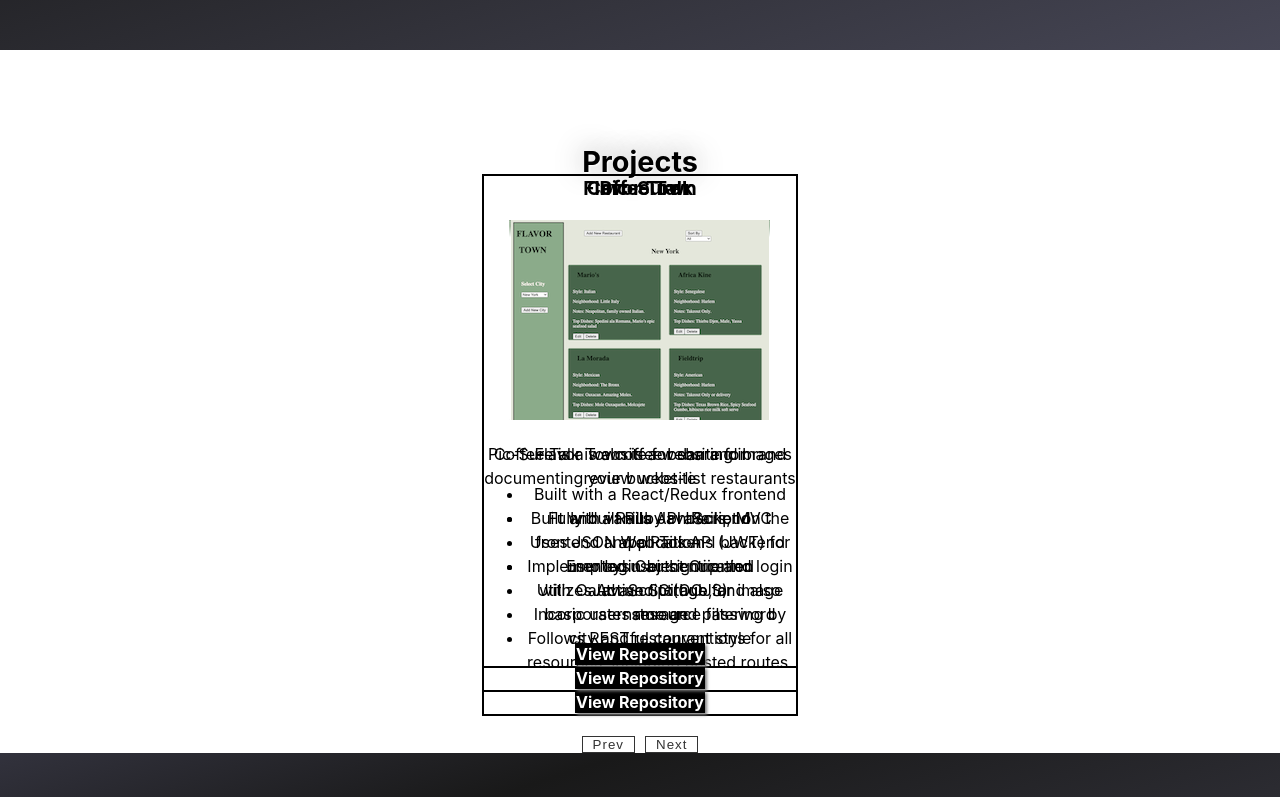
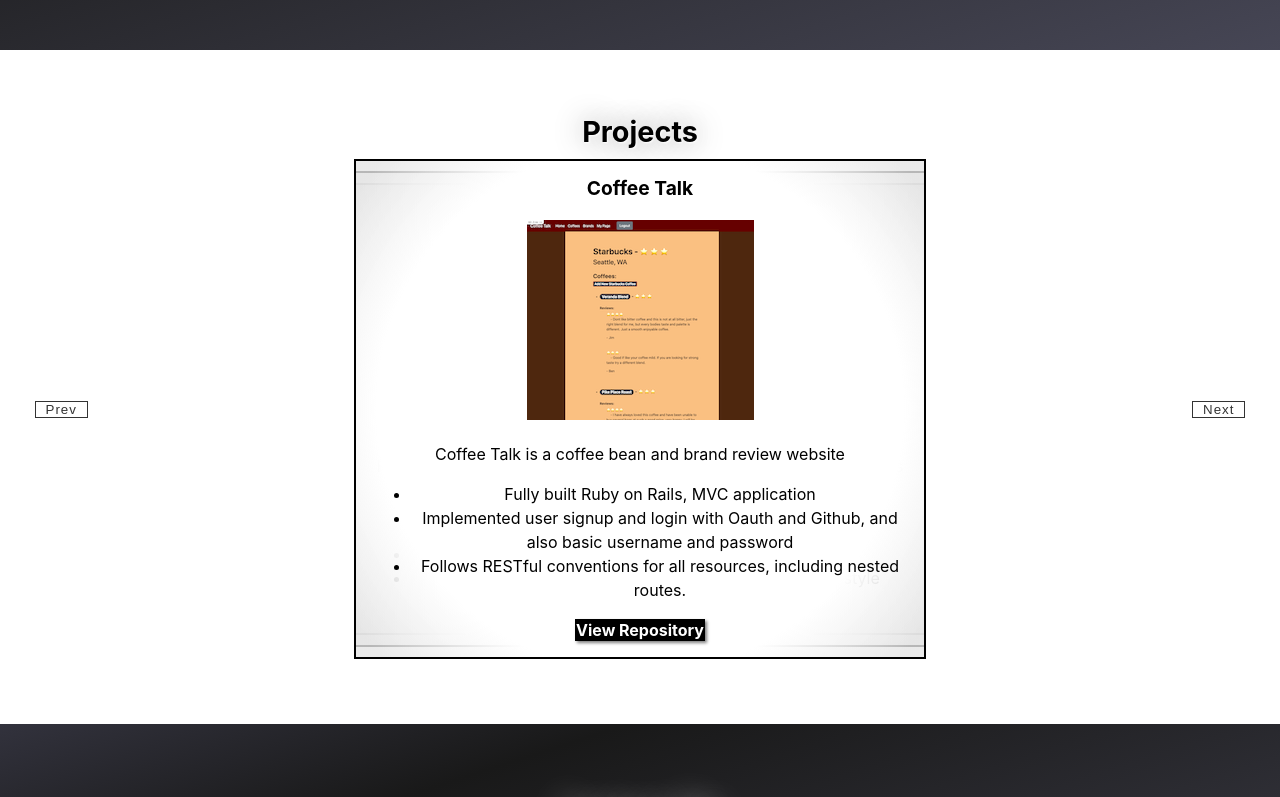
Before and after one commit to J5Wood/my-portfolio, a React app: page / in a window 1280 px wide. Shown: the part 1200-1997 px from the top of the page. Built offline with nearby package versions, Linux system fonts and the light colour scheme.

Commit message:
Fixed project carousel styling

```diff
--- a/src/Carousel.js
+++ b/src/Carousel.js
@@ -6,15 +6,14 @@ window.addEventListener("load", () => {
 });
 
 function carousel(root) {
-  debugger;
   var figure = root.querySelector("figure"),
-    nav = root.querySelector("nav"),
     images = figure.children,
     n = images.length,
     gap = root.dataset.gap || 0,
     bfc = "bfc" in root.dataset,
     theta = (2 * Math.PI) / n,
     currImage = 0;
+  // debugger;
   setupCarousel(n, parseFloat(getComputedStyle(images[0]).width));
   window.addEventListener("resize", () => {
     setupCarousel(n, parseFloat(getComputedStyle(images[0]).width));
@@ -26,7 +25,7 @@ function carousel(root) {
     var apothem = s / (2 * Math.tan(Math.PI / n));
     figure.style.transformOrigin = `50% 50% ${-apothem}px`;
 
-    for (var i = 0; i < n; i++) images[i].style.padding = `${gap}px`;
+    for (var i = 0; i < n; i++) images[i].style.padding = `20px ${gap}px`;
     for (i = 1; i < n; i++) {
       images[i].style.transformOrigin = `50% 50% ${-apothem}px`;
       images[i].style.transform = `rotateY(${i * theta}rad)`;
@@ -38,7 +37,10 @@ function carousel(root) {
   }
 
   function setupNavigation() {
-    nav.addEventListener("click", onClick, true);
+    const selectButtons = [...document.getElementsByClassName("select")];
+    selectButtons.forEach((btn) =>
+      btn.addEventListener("click", onClick, true)
+    );
 
     function onClick(e) {
       e.stopPropagation();
--- a/src/Project.js
+++ b/src/Project.js
@@ -9,6 +9,7 @@ const Project = (props) => {
   };
 
   return (
+    <div className="project-spacer">
       <div className={"project " + position}>
         <h3>{name}</h3>
         <a href={link} target="_blank" rel="noopener noreferrer">
@@ -25,6 +26,7 @@ const Project = (props) => {
           View Repository
         </a>
       </div>
+    </div>
   );
 };
 
--- a/src/ProjectData.js
+++ b/src/ProjectData.js
@@ -3,18 +3,6 @@ import flavorTownPhoto from "./assets/flavor-town-photo.png";
 import coffeeTalkPhoto from "./assets/coffee-talk-photo.png";
 
 const projectData = [
-  {
-    name: "Coffee Talk",
-    imgSrc: coffeeTalkPhoto,
-    imgAlt: "Preview of Coffee Talk app",
-    description: "Coffee Talk is a coffee bean and brand review website",
-    features: [
-      "Fully built Ruby on Rails, MVC application",
-      "Implemented user signup and login with Oauth and Github, and also basic username and password",
-      "Follows RESTful conventions for all resources, including nested routes.",
-    ],
-    link: "https://github.com/J5Wood/coffee-talk",
-  },
   {
     name: "Pic-Sure",
     imgSrc: picSurePhoto,
@@ -40,6 +28,18 @@ const projectData = [
     ],
     link: "https://github.com/J5Wood/Flavor-Town",
   },
+  {
+    name: "Coffee Talk",
+    imgSrc: coffeeTalkPhoto,
+    imgAlt: "Preview of Coffee Talk app",
+    description: "Coffee Talk is a coffee bean and brand review website",
+    features: [
+      "Fully built Ruby on Rails, MVC application",
+      "Implemented user signup and login with Oauth and Github, and also basic username and password",
+      "Follows RESTful conventions for all resources, including nested routes.",
+    ],
+    link: "https://github.com/J5Wood/coffee-talk",
+  },
 ];
 
 export default projectData;
--- a/src/Projects.js
+++ b/src/Projects.js
@@ -15,13 +15,10 @@ const Projects = () => {
   return (
     <section id="projects">
       <h2>Projects</h2>
-      {/* <div id="project-container"> */}
-      <div className="carousel" data-gap="80">
+      <div className="carousel" data-gap="0">
+        <button className="select prev">Prev</button>
         <figure>{displayProjects()}</figure>
-        <nav>
-          <button className="nav prev">Prev</button>
-          <button className="nav next">Next</button>
-        </nav>
+        <button className="select next">Next</button>
       </div>
     </section>
   );
--- a/src/app.css
+++ b/src/app.css
@@ -103,72 +103,69 @@ body {
   flex-flow: column nowrap;
   justify-content: space-evenly;
   align-items: center;
+  padding: 70px 0 50px 0;
 }
 
 #projects h2 {
   margin: 0;
-  padding-top: 100px;
   color: black;
   text-shadow: 1px 1px 2px rgb(255, 255, 255), 0 0 1em rgb(153, 153, 153);
 }
 
-/* #project-container {
-  display: flex;
-  flex-flow: row nowrap;
-  justify-content: center;
-  gap: 25vw;
-  width: 100%;
-} */
-
-/* // Carousel configuration parameters
-$item-width: 40%; // Now we can use percentages!
-$item-separation: 0px; // This now is set with Js
-$viewer-distance: 500px; */
-
 .carousel {
-  padding: 0px;
-
+  padding: 20px;
   perspective: 500px;
   overflow: hidden;
-
   display: flex;
-  flex-direction: column;
+  flex-flow: row;
   align-items: center;
+  justify-content: space-around;
+  width: 100%;
 }
 
 .carousel figure {
-  margin: 0;
-
-  width: 40%;
+  width: clamp(300px, 70%, 900px);
   transform-style: preserve-3d;
   transition: transform 0.5s;
   flex: 0 0 auto;
 }
 
-.project {
+.project-spacer {
+  max-height: 100%;
   width: 100%;
   box-sizing: border-box;
   padding: 0 0px / 2;
+  display: flex;
+  justify-content: center;
+  align-items: center;
 }
 
-.project:not(:first-of-type) {
+.project-spacer:not(:first-of-type) {
   position: absolute;
   left: 0;
   top: 0;
 }
 
-.carousel nav {
-  display: flex;
-  justify-content: center;
-  margin: 20px 0 0;
+.project {
+  padding: 15px;
+  border: 2px solid rgb(0, 0, 0);
+  font-size: medium;
+  width: 60%;
+  background: radial-gradient(
+    circle at center,
+    rgb(255, 255, 255) 70%,
+    rgba(229, 229, 229, 0.8) 95%
+  );
 }
 
-.carousel nav button {
+.project-image {
+  max-width: 100%;
+}
+
+.select {
   flex: 0 0 auto;
   margin: 0 5px;
-
   cursor: pointer;
-
   color: #333;
   background: none;
   border: 1px solid;
@@ -176,26 +173,11 @@ $viewer-distance: 500px; */
   padding: 0px 10px;
 }
 
-.project {
-  /* display: flex;
-  flex-flow: column nowrap;
-  justify-content: center; */
-  border: 2px solid black;
-  /* width: 300px; */
-  font-size: medium;
-  /* box-shadow: 2px 2px 3px grey, 2px -2px 3px grey, -2px -2px 3px grey,
-    -2px 2px 3px grey; */
-}
-
 .project h3 {
   font-size: larger;
   margin: 0;
   padding-bottom: 20px;
 }
-/*
-.project-image {
-  align-self: center;
-} */
 
 .link-button {
   text-decoration: none;
```
Lines whose indentation alone changed are shown as unchanged.
